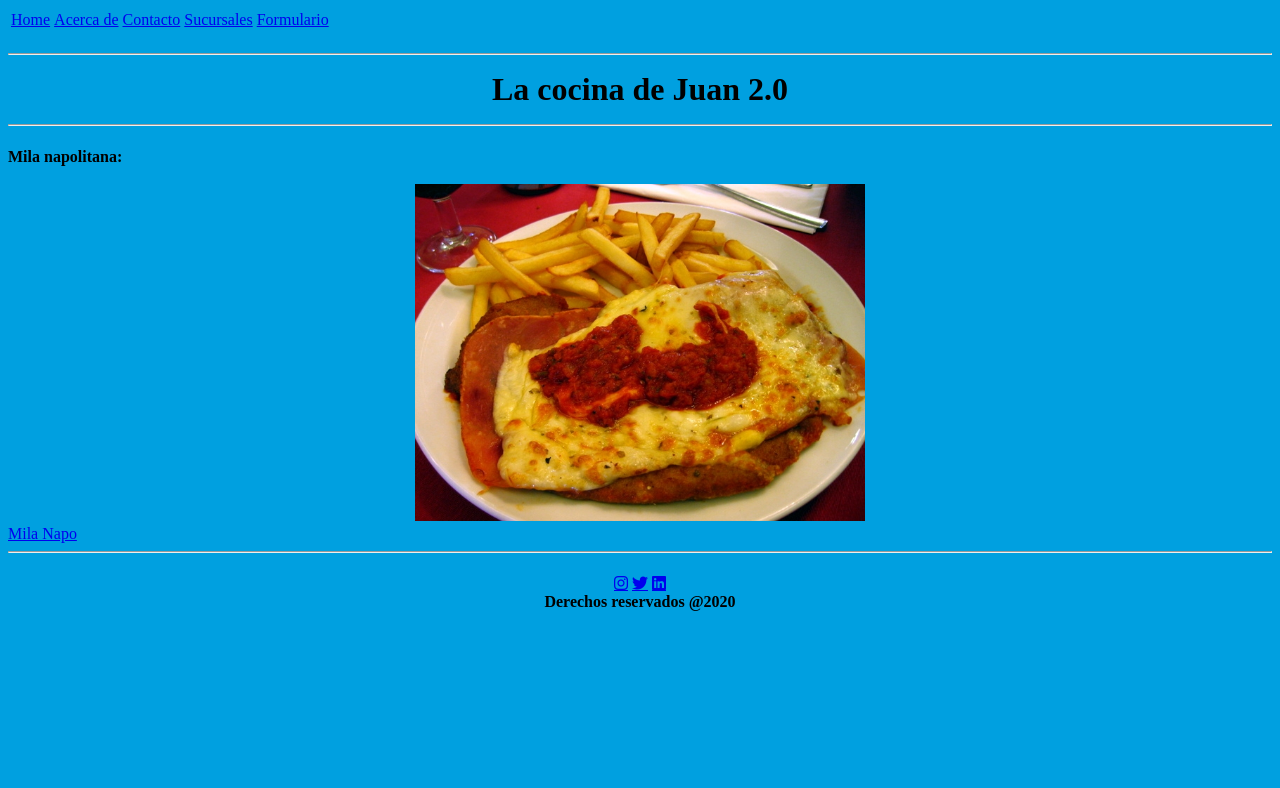
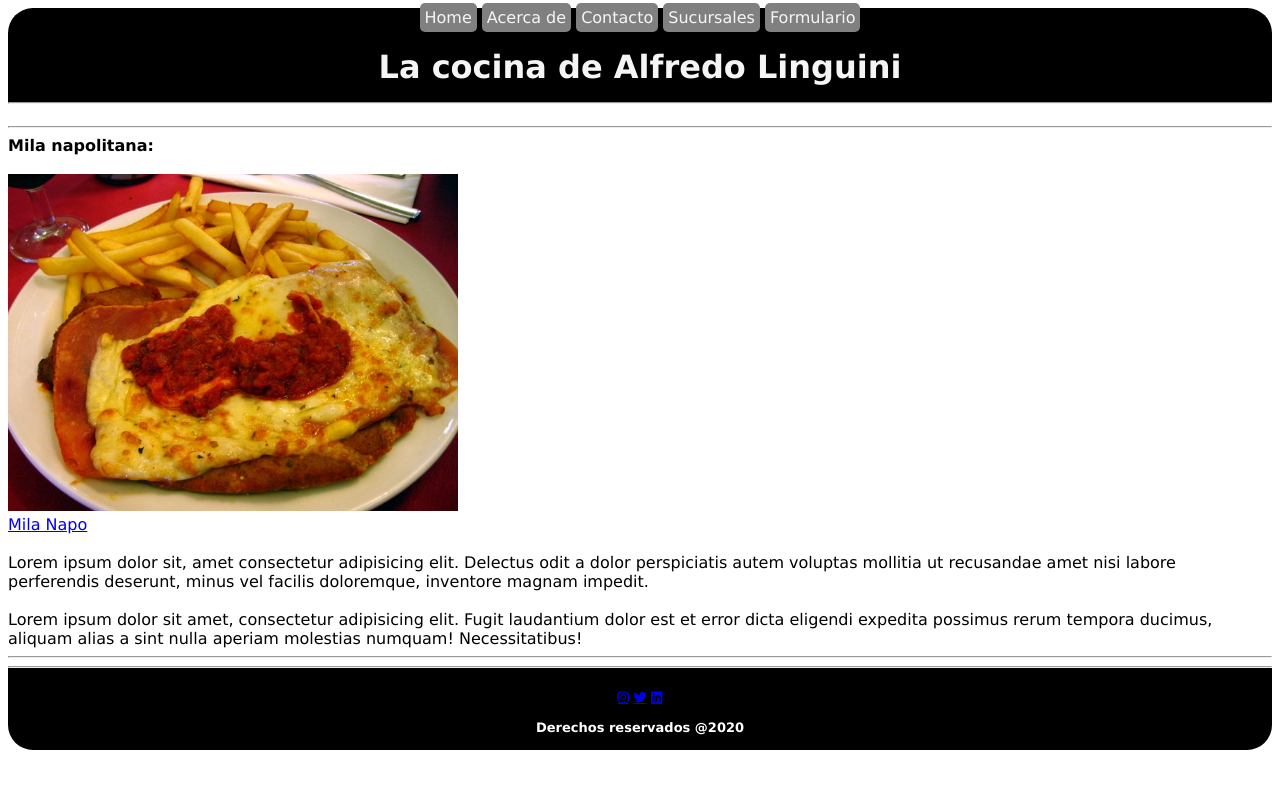
Before and after one commit to leaezequiel/CaC---CocinadeJuan---HTML, a plain HTML site: page index.html in a window 1280 px wide. Drawn offline with Linux system fonts and the light colour scheme.

Commit message:
Add files via upload

```diff
--- a/index.html
+++ b/index.html
@@ -4,42 +4,47 @@
         <meta charset="utf-8"/>
         <title> Cocina de Juan 2.0 </title>
         <script src="https://kit.fontawesome.com/77f1e0345d.js" crossorigin="anonymous"></script>
-
+        <link rel="stylesheet" href=style.css />
     </head>
     <body>
-        <body bgcolor="organge">
+
             <header>
-                <table>
-                    <tr>
-                        <td><a href="index.html"> Home</a></td>
-                        <td><a href="acercade.html"> Acerca de</a></td>
-                        <td><a href="contacto.html"> Contacto</a></td>
-                        <td><a href="sucursales.html"> Sucursales</a></td>
-                        <td><a href="formulario.html"> Formulario</a></td>
-                    </tr>
-                </table>
+                    <nav>
+                        <a class ="nav" href="index.html"> Home</a>
+                        <a class ="nav" href="acercade.html"> Acerca de</a>
+                        <a class ="nav" href="contacto.html"> Contacto</a>
+                        <a class ="nav" href="sucursales.html"> Sucursales</a>
+                        <a class ="nav" href="formulario.html"> Formulario</a>
+                    </nav>
+
+                    <h1>
+                        La cocina de Alfredo Linguini
+                        <hr>
+                     </h1>
             </header>
-            <h1>
-                <hr>
-                <center>La cocina de Juan 2.0<center>
-                <hr>
-             </h1>
-
+            <hr>
             <left> <strong>Mila napolitana:</strong></left>
             <br>
             <br>
-             <center>
-             <img width=450px alt="Milanesa Napo" src="img\Mila.jpg" />
-            </center>
+             <img class="food" width=450px alt="Milanesa Napo" src="img\Mila.jpg" />
+             <br>
             <a href="milaNapo.html"> Mila Napo</a>
+            <br> <br>
+           Lorem ipsum dolor sit, amet consectetur adipisicing elit. Delectus odit a dolor perspiciatis autem voluptas mollitia ut recusandae amet nisi labore perferendis deserunt, minus vel facilis doloremque, inventore magnam impedit.
+            <br><br>
+           Lorem ipsum dolor sit amet, consectetur adipisicing elit. Fugit laudantium dolor est et error dicta eligendi expedita possimus rerum tempora ducimus, aliquam alias a sint nulla aperiam molestias numquam! Necessitatibus!
+           <br>
 
+           <hr>
+           <footer>
             <hr>
-        <h4><footer><center>
+            <br>
             <a href="https://www.instagram.com/leastivanello/" target="_blanck"<i class="fab fa-instagram" aria-hidden="true"></i></a>
             <a href="https://twitter.com/leaezequielok" target="_blanck"<i class="fab fa-twitter" aria-hidden="true"></i></a>
             <a href="https://www.linkedin.com/in/leandrostivanello/" target="_blanck"<i class="fab fa-linkedin" aria-hidden="true"></i></a>
-            <br>
-            Derechos reservados @2020
-        </center></footer></h4>
+           <br><br>
+           Derechos reservados @2020
+           <br> <br>
+        </footer>
     </body>
 </html>
--- /dev/null
+++ b/style.css
@@ -0,0 +1,46 @@
+*{
+    font-family: Verdana;
+}
+header {
+color:whitesmoke;
+background-color:black ;
+left: 0%;
+position: sticky;
+top: 0;
+text-align: center;
+margin:0px auto;
+border-radius: 25px;
+}
+.nav{
+color:whitesmoke;
+background-color: grey;
+text-align: center;
+width: 100%;
+text-decoration: none;
+padding: 5px;
+border-radius: 5px;
+}
+
+h1 {
+    background-color: black  ;
+    color:whitesmoke;
+    width: 100%;
+}
+
+footer {
+    background-color:black;
+    font-weight: bold;
+    color:rgb(255, 255, 255);
+    text-align: center;
+    font-size: small;
+    border-bottom-left-radius: 25px;
+    border-bottom-right-radius: 25px;
+
+}
+.mapas{
+    padding: 5%;
+}
+
+#a{
+    text-decoration: none;
+}
```
Also changed, not shown: acercade.html (+24 -28 lines), contacto.html (+24 -25 lines), formulario.html (+18 -28 lines), milaNapo.html (+19 -21 lines), sucursales.html (+26 -27 lines), TP/show_data.html (line endings or trailing spaces), 2 other files.
